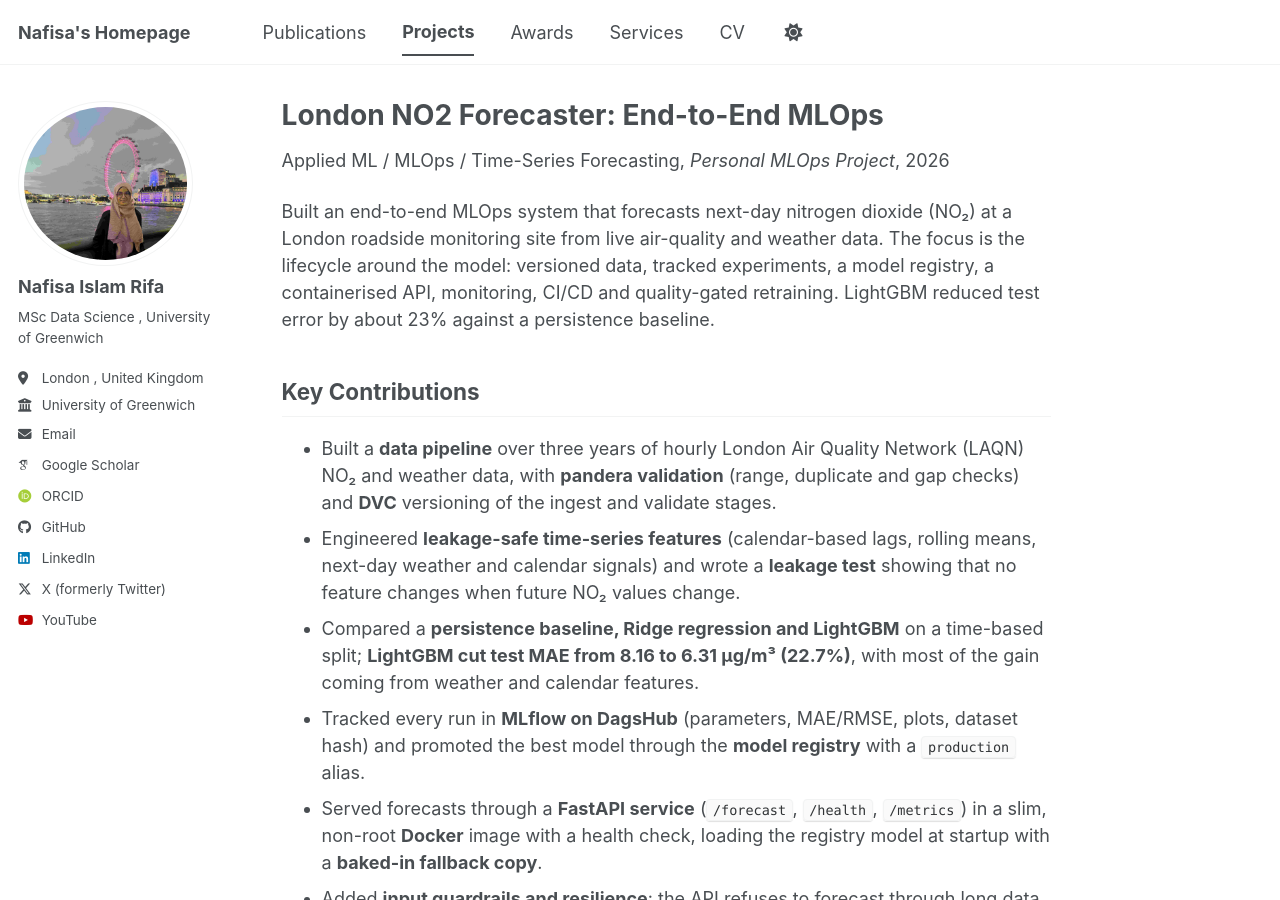
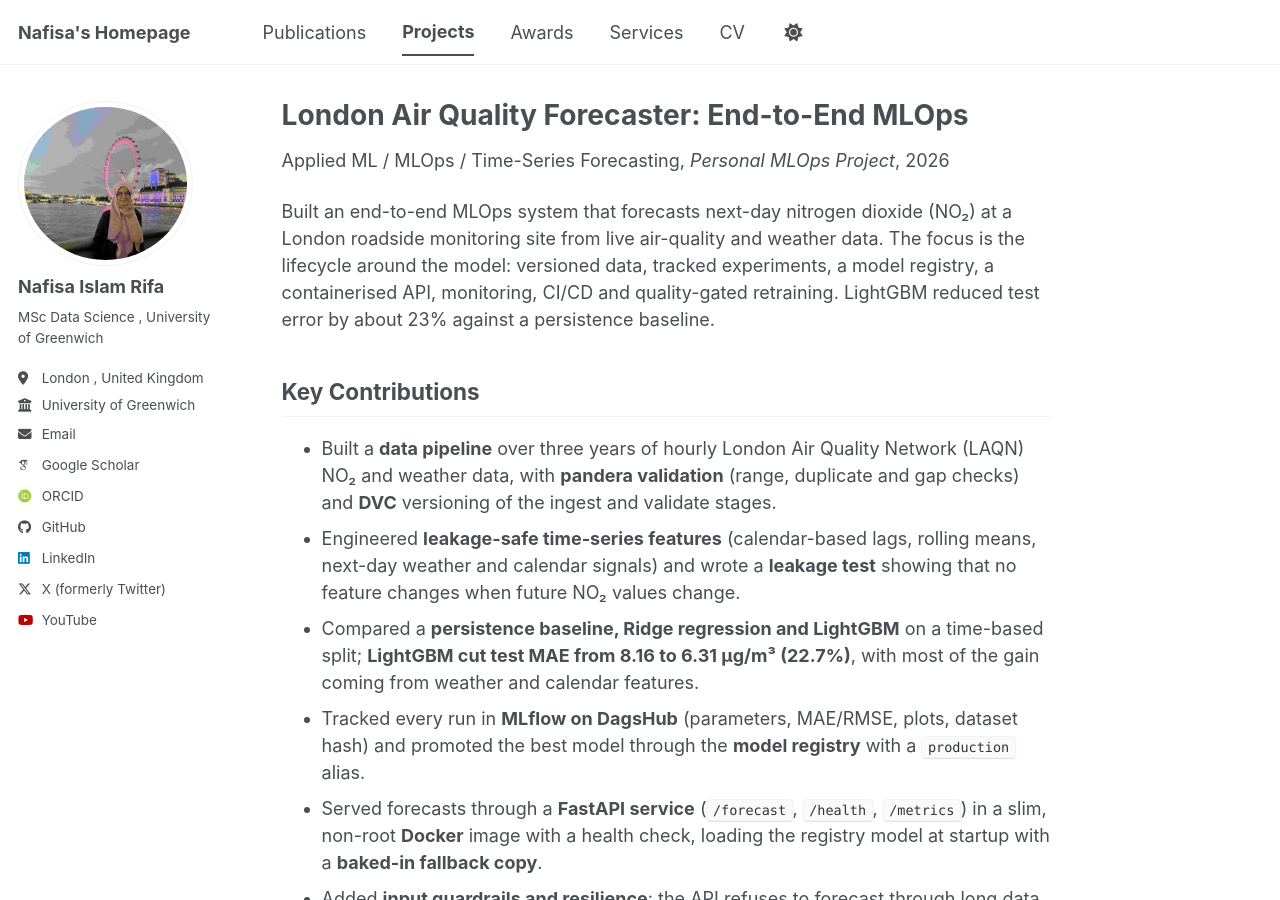
Before and after one commit to NafisaIslamRifa/NafisaIslamRifa.github.io, a Jekyll site: the page built from _teaching/2018-spring-teaching-6.md, in a window 1280 px wide and 900 px high. Built offline with Jekyll 4.4.1, drawn with Linux system fonts in a browser that asks for light colours; some web fonts are replaced; a script bundle is joined from its source files by our own code; library files that are not in the unit come from our copies.

Commit message:
Update title for London Air Quality Forecaster

```diff
--- a/_teaching/2018-spring-teaching-6.md
+++ b/_teaching/2018-spring-teaching-6.md
@@ -1,5 +1,5 @@
 ---
-title: "London NO2 Forecaster: End-to-End MLOps"
+title: "London Air Quality Forecaster: End-to-End MLOps"
 collection: teaching
 type: "Applied ML / MLOps / Time-Series Forecasting"
 permalink: /teaching/2026-london-no2-forecaster-mlops
```
